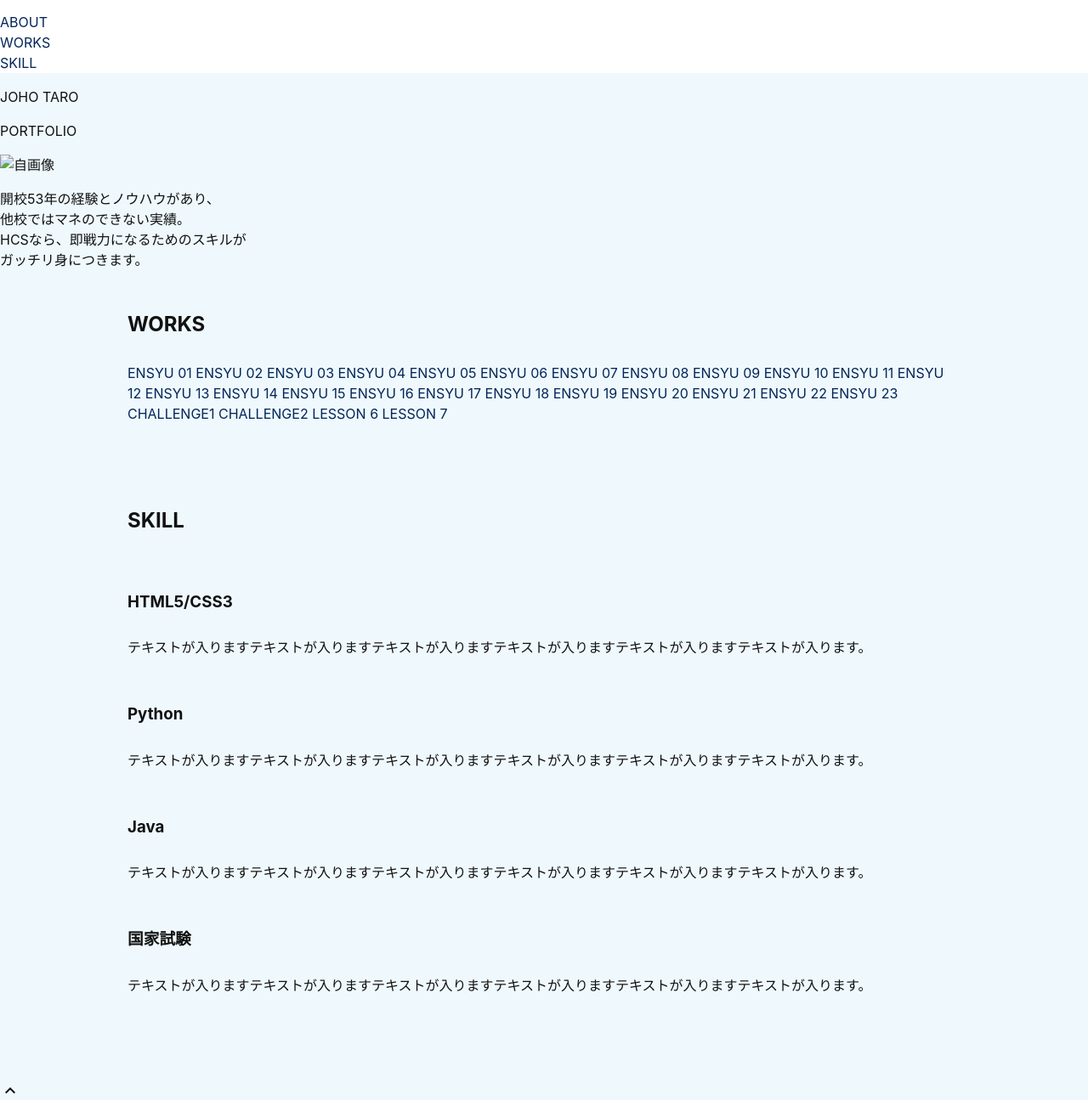
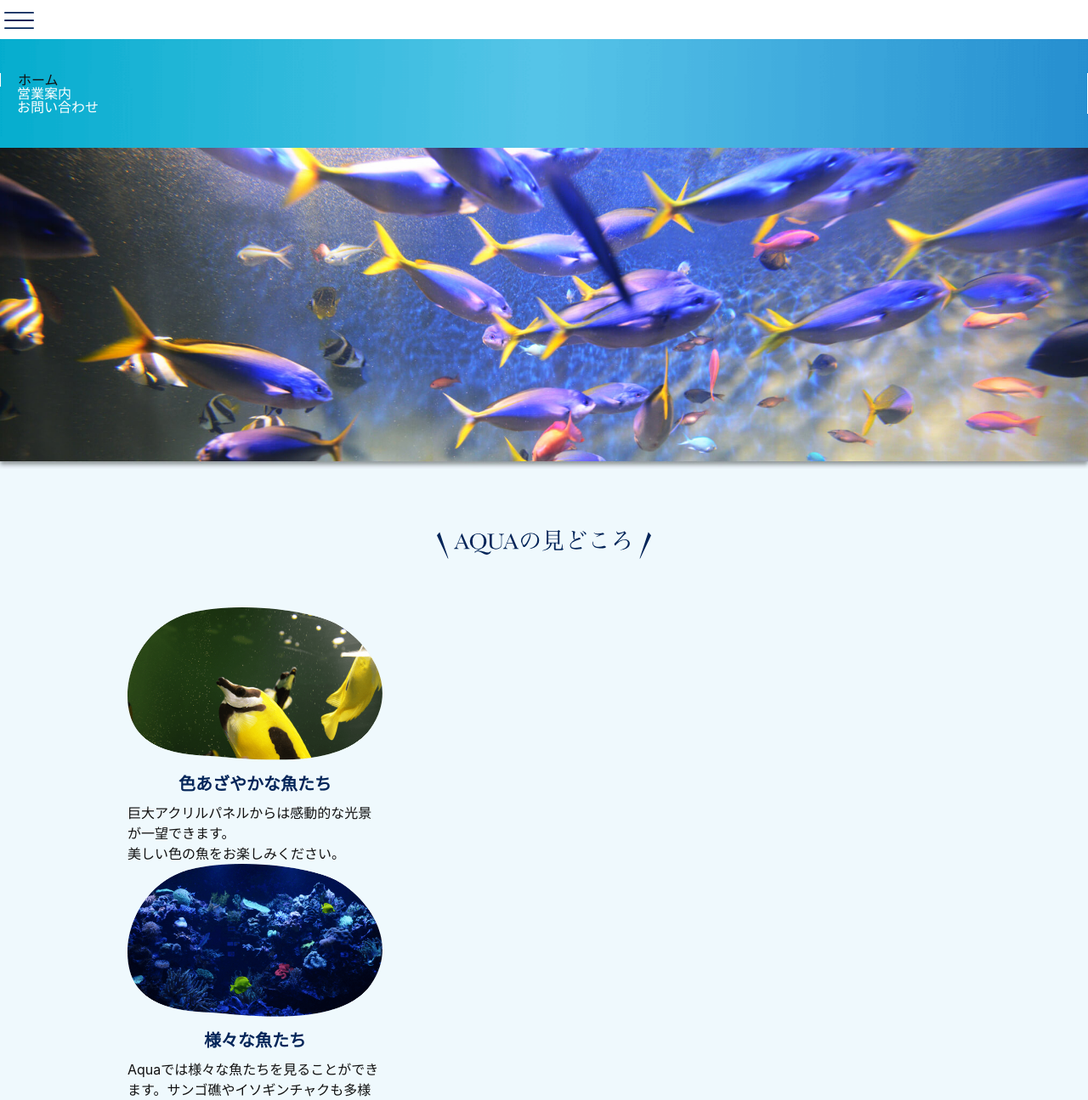
Before and after one commit to 20213088-kiyoiryoma/S1A115, a plain HTML site: page lesson7/index.html in a window 1280 px wide. Shown: the part 69-1364 px from the top of the page at 85% size. Drawn offline with nearby package versions, Linux system fonts and the light colour scheme; files that its build step writes are made by us from their sources; files whose address does not match are found by name.

Commit message:
Add files via upload

```diff
--- a/lesson7/css/style.css
+++ b/lesson7/css/style.css
@@ -54,11 +54,17 @@ address {
 -------------------------------------------------- */
 /* ヘッダー */
 .header {
-
+  position: relative;
   /* メニューボタンの絶対配置の基準となる */
   padding: 15px 0 0;
   background-color: #fff;
 }
+@media screen and (min-width:768px){
+.header{
+  padding: 0;
+}
+}
+
 /* ロゴ */
 .logo {
   width: 140px;
--- a/lesson7/index.html
+++ b/lesson7/index.html
@@ -1,145 +1,118 @@
 <!DOCTYPE html>
-<html>
+<html lang="ja">
+<head>
+	<meta charset="UTF-8">
+	<!-- ページタイトル -->
+	<title>Aqua</title>
+	<!-- ページのキーワード -->
+	<meta name="keywords" content="Aqua,水族館,魚,東京都 ">
+	<!-- デスクリプション：ページの説明 -->
+	<meta name="description" content="Aquaの公式ホームページです。">
+	<!-- レスポンシブ対応するための記述 -->
+	<meta name="viewport" content="width=device-width, initial-scale=1, shrink-to-fit=no">
+	<!-- 電話番号らしき数字を自動でリンクにしないための記述 -->
+	<meta name="format-detection" content="telephone=no">
+	<!-- ファビコン：お気に入りで表示されるアイコン -->
 
-<head>
-	<meta charset="utf-8">
-	<meta name="viewport" content="width=device-width,initial-scale=1.0,user-scalable=no">
-	<meta name="description" content="JOHO TAROのポートフォリオサイトです" />
-	<title>PORTFOLIO</title>
-	<link rel="preconnect" href="https://fonts.gstatic.com">
-	<link href="https://fonts.googleapis.com/css2?family=Montserrat:wght@400;700&display=swap" rel="stylesheet">
-	<link href="https://fonts.googleapis.com/css?family=Material+Icons+Outlined" rel="stylesheet">
-	<link href="portfolio/css/ress.css" media="all" rel="stylesheet" type="text/css" />
-	<link href="portfolio/css/style.css" media="all" rel="stylesheet" type="text/css" />
-	<link rel="shortcut icon" href="portfolio/img/favicon.ico" />
+	<!-- スマートフォン、タブレットで使用されるアイコン -->
+
+	<!-- リセットCSSの読み込み -->
+	<link rel="stylesheet" href="css/normalize.css">
+	<!-- スタイルの読み込み -->
+	<link rel="stylesheet" href="css/style.css">
 	</head>
-
 	<body>
-	<div class="wrapper">
-		<!-- header -->
-		<header class="header ">
-			<div class="inner">
-				<h1 class="header-logo">
-					<a href=".">JOHO TARO</a>
+	<!-- ヘッダー -->
+	<header class="header">
+		<!-- ロゴ -->
+		<h1 class="logo">
+		<a href="./index.html">
+			<img src="img/logo.svg" alt="Aqua">
+		</a>
 		</h1>
-				<nav class="header-nav">
-					<ul class="header-nav-list">
-						<li class="header-nav-item"><a href="#about">ABOUT</a></li>
-						<li class="header-nav-item"><a href="#works">WORKS</a></li>
-						<li class="header-nav-item"><a href="#skill">SKILL</a></li>
+		<!-- ナビゲーション用チェックボックス ※ブラウザ上は表示されません -->
+		<input type="checkbox" name="navToggle" id="navToggle" class="nav-toggle">
+		<!-- ナビゲーション用ハンバーガーボタン -->
+		<label for="navToggle" class="btn-burger"></label>
+		<!-- ナビゲーション -->
+		<nav class="nav">
+		<ul class="nav-list">
+			<li>ホーム</li>
+			<li><a href="guide/index.html" title="営業案内">営業案内</a></li>
+			<li><a href="contact/index.html" title="お問い合わせ">お問い合わせ</a></li>
 		</ul>
 		</nav>
+		<!-- ナビゲーションここまで -->
+	</header>
+	<!-- メインコンテンツ -->
+	<main>
+		<!-- メインイメージ -->
+		<div class="top"></div>
+		<!-- セクション（AQUAの見どころ） -->
+		<section class="section">
+		<!-- 見出し -->
+		<h2 class="heading-section">
+			<img src="img/ttl_recommend.svg" alt="AQUAの見どころ">
+		</h2>
+		<!-- 幅768px以上で横並び -->
+		<div class="row">
+			<!-- 横並び要素 -->
+			<section class="col">
+			<figure class="col-image">
+				<img src="img/img_01.png" alt="色あざやかな魚たち">
+			</figure>
+			<h3 class="heading-topic">色あざやかな魚たち</h3>
+			<p>巨大アクリルパネルからは感動的な光景が一望できます。<br>
+				美しい色の魚をお楽しみください。</p>
+			</section>
+			<!-- 横並び要素 -->
+			<section class="col">
+			<figure class="col-image">
+				<img src="img/img_02.png" alt="様々な魚たち">
+			</figure>
+			<h3 class="heading-topic">様々な魚たち</h3>
+			<p>Aquaでは様々な魚たちを見ることができます。サンゴ礁やイソギンチャクも多様な種類ご覧になれます。</p>
+			</section>
+			<!-- 横並び要素 -->
+			<section class="col">
+			<figure class="col-image">
+				<img src="img/img_03.png" alt="ウツボ">
+			</figure>
+			<h3 class="heading-topic">海のギャング、ウツボ</h3>
+			<p>岩陰から突如現れるウツボ。<br>
+				肉食で獰猛なウツボの貴重な生態を存分にご覧ください。</p>
+			</section>
 		</div>
-		</header>
-		<!-- /header -->
-		<main class="content">
-			<!-- main-visual -->
-			<div class="main-visual" id="about">
-				<div class="main-visual-inner">
-					<p class="main-visual-title">JOHO TARO</p>
-					<p class="main-visual-subtitle">PORTFOLIO</p>
-					<div class="main-visual-profile">
-						<p class="main-visual-img">
-							<img src="portfolio/img/profile.png" alt="自画像" />
+		<!-- 横並びここまで -->
+		</section>
+		<!-- セクションここまで -->
+	</main>
+	<!-- メインコンテンツここまで -->
+	<!-- フッター -->
+	<footer class="footer">
+		<!-- フッターロゴ -->
+		<p class="footer-logo">
+		<a href="./index.html">
+			<img src="img/logo.svg" alt="AQUA">
+		</a>
 		</p>
-						<p class="main-visual-text">
-							開校53年の経験とノウハウがあり、<br class="sp-only">他校ではマネのできない実績。<br>
-							HCSなら、即戦力になるためのスキルが<br class="sp-only">ガッチリ身につきます。<br>
+		<!-- 連絡先 -->
+		<address class="footer-address">〒123-4567 東京都中区舟入中町4-40<br>
+		TEL・FAX 03-1234-XXXX</address>
+		<!-- SNSのリンクボタン -->
+		<div class="footer-sns">
+		<a href="#" target="_blank">
+			<img src="img/btn_facebook.svg" alt="facebook">
+		</a>
+		<a href="#" target="_blank">
+			<img src="img/btn_instagram.svg" alt="instagram">
+		</a>
+		</div>
+		<!-- コピーライト -->
+		<p class="copyright">
+		<small>&copy;Copyright 2019 MdN Corporation.</small>
     </p>
-					</div>
-				</div>
-			</div>
-			<!-- /main-visual -->
-			<!-- works -->
-			<section class="works section" id="works">
-				<div class="inner">
-					<h2 class="title">WORKS</h2>
-					<div class="works-list">
-						<a class="works-item btn-denim" href="ensyu/01.html">ENSYU 01</a>
-						<a class="works-item btn-denim" href="ensyu/02.html">ENSYU 02</a>
-						<a class="works-item btn-denim" href="ensyu/03.html">ENSYU 03</a>
-						<a class="works-item btn-denim" href="ensyu/04.html">ENSYU 04</a>
-						<a class="works-item btn-denim" href="ensyu/05.html">ENSYU 05</a>
-						<a class="works-item btn-denim" href="ensyu/06.html">ENSYU 06</a>
-						<a class="works-item btn-denim" href="ensyu/07.html">ENSYU 07</a>
-						<a class="works-item btn-open" href="ensyu/08.html">ENSYU 08</a>
-						<a class="works-item btn-open" href="ensyu/09.html">ENSYU 09</a>
-						<a class="works-item btn-open" href="ensyu/10.html">ENSYU 10</a>
-						<a class="works-item btn-open" href="ensyu/11.html">ENSYU 11</a>
-						<a class="works-item btn-open" href="ensyu/12.html">ENSYU 12</a>
-						<a class="works-item btn-open" href="ensyu/13.html">ENSYU 13</a>
-						<a class="works-item btn-open" href="ensyu/14.html">ENSYU 14</a>
-						<a class="works-item btn-open" href="ensyu/15.html">ENSYU 15</a>
-						<a class="works-item btn-open" href="ensyu/16.html">ENSYU 16</a>
-						<a class="works-item btn-open" href="ensyu/17_3.html">ENSYU 17</a>
-						<a class="works-item btn-open" href="ensyu/18.html">ENSYU 18</a>
-						<a class="works-item btn-open" href="ensyu/19_2.html">ENSYU 19</a>
-						<a class="works-item btn-open" href="ensyu/20.html">ENSYU 20</a>
-						<a class="works-item btn-open" href="ensyu/21_2.html">ENSYU 21</a>
-						<a class="works-item btn-open" href="ensyu/22_2.html">ENSYU 22</a>
-						<a class="works-item btn-open" href="ensyu/23_2.html">ENSYU 23</a>
-						<a class="works-item btn-box" href="challenge/ch.html">CHALLENGE1</a>
-						<a class="works-item btn-box" href="challenge2/ch2.html">CHALLENGE2</a>
-						<a class="works-item btn-gradation" href="lesson6/index.html">LESSON 6</a>
-						<a class="works-item btn-gradation" href="lesson7/index.html">LESSON 7</a>
-					</div>
-				</div>
-			</section>
-			<!-- /works -->
-
-			<!-- skill -->
-			<section class="skill section" id="skill">
-				<div class="inner">
-					<h2 class="title">SKILL</h2>
-					<div class="skill-list">
-						<div class="skill-item">
-							<p class="skill-img"><img src="portfolio/img/icon_skill.png" alt=""></p>
-							<div class="skill-body">
-								<h3 class="skill-name">HTML5/CSS3</h3>
-								<p class="skill-text">
-									テキストが入りますテキストが入りますテキストが入りますテキストが入りますテキストが入りますテキストが入ります。</p>
-							</div>
-						</div>
-						<div class="skill-item">
-							<p class="skill-img"><img src="portfolio/img/icon_skill.png" alt=""></p>
-							<div class="skill-body">
-								<h3 class="skill-name">Python</h3>
-								<p class="skill-text">
-									テキストが入りますテキストが入りますテキストが入りますテキストが入りますテキストが入りますテキストが入ります。</p>
-							</div>
-						</div>
-						<div class="skill-item">
-							<p class="skill-img"><img src="portfolio/img/icon_skill.png" alt=""></p>
-							<div class="skill-body">
-								<h3 class="skill-name">Java</h3>
-								<p class="skill-text">
-									テキストが入りますテキストが入りますテキストが入りますテキストが入りますテキストが入りますテキストが入ります。</p>
-							</div>
-						</div>
-						<div class="skill-item">
-							<p class="skill-img"><img src="portfolio/img/icon_skill.png" alt=""></p>
-							<div class="skill-body">
-								<h3 class="skill-name">国家試験</h3>
-								<p class="skill-text">
-									テキストが入りますテキストが入りますテキストが入りますテキストが入りますテキストが入りますテキストが入ります。</p>
-							</div>
-						</div>
-					</div>
-				</div>
-			</section>
-			<!-- /skill -->
-			<div class="page-top" id="js-page-top">
-				<span class="material-icons-outlined">expand_less</span>
-			</div>
-		</main>
-		<!-- footer -->
-		<footer class="footer">
-			<div class="copyright">&copy; HCS ITシステム科.</div>
 </footer>
-		<!-- /footer -->
-	</div>
-	<script src="https://ajax.googleapis.com/ajax/libs/jquery/3.5.1/jquery.min.js"></script>
-	<script type="text/javascript" src="portfolio/js/script.js"></script>
+<!-- フッターここまで -->
 </body>
-
 </html>
```
Also changed, not shown: lesson7/contact/index.html (+1 -1 lines). Lines whose indentation alone changed are shown as unchanged.
